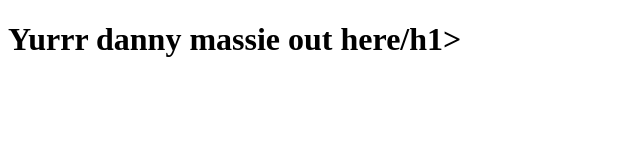
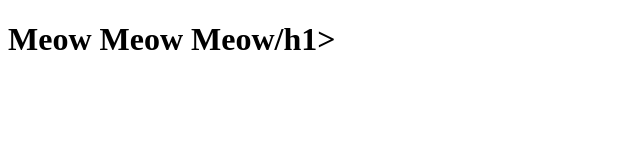
Before and after one commit to dannymasse/Starting-github, a plain HTML site: page index.html in a window 1280 px wide. Shown: the whole page, without its empty margins (0-640 px from the left). Drawn offline with Linux system fonts and the light colour scheme.

Commit message:
cat got on my laptop

```diff
--- a/index.html
+++ b/index.html
@@ -7,6 +7,6 @@
     <title>Document</title>
 </head>
 <body>
-    <h1>Yurrr danny massie out here/h1>
+    <h1>Meow Meow Meow/h1>
 </body>
 </html>
```
